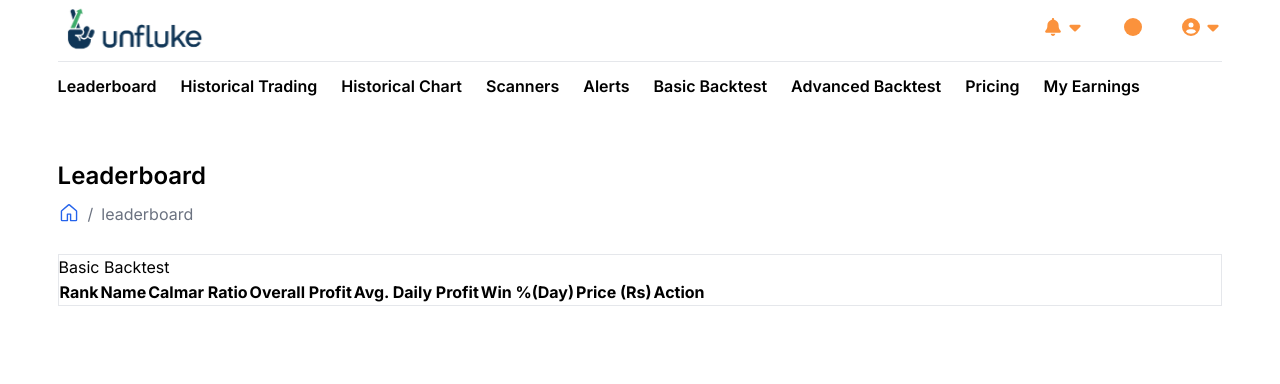
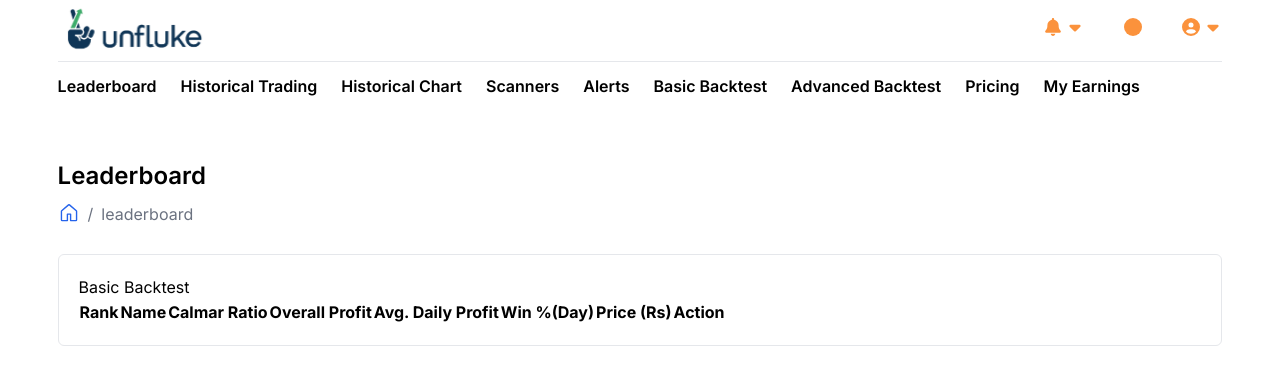
Before and after one commit to blu3IceCube/unfluke-project, a Next.js app: page /leaderboard in a window 1280 px wide. Shown: the top 384 px of the page. Built offline with nearby package versions, Linux system fonts and the light colour scheme.

Commit message:
styling table

```diff
--- a/app/(pages)/leaderboard/page.tsx
+++ b/app/(pages)/leaderboard/page.tsx
@@ -2,10 +2,11 @@ import React from "react";
 
 const Leaderboard = () => {
   return (
-    <div className="w-full border">
+    <div className="w-full border rounded-md p-5">
       <h1>Basic Backtest</h1>
       <div>
-        <table>
+        <table className="table-auto">
+          <thead>
             <tr>
               <th>Rank</th>
               <th>Name</th>
@@ -16,6 +17,7 @@ const Leaderboard = () => {
               <th>Price (Rs)</th>
               <th>Action</th>
             </tr>
+          </thead>
         </table>
       </div>
     </div>
```
Lines whose indentation alone changed are shown as unchanged.
